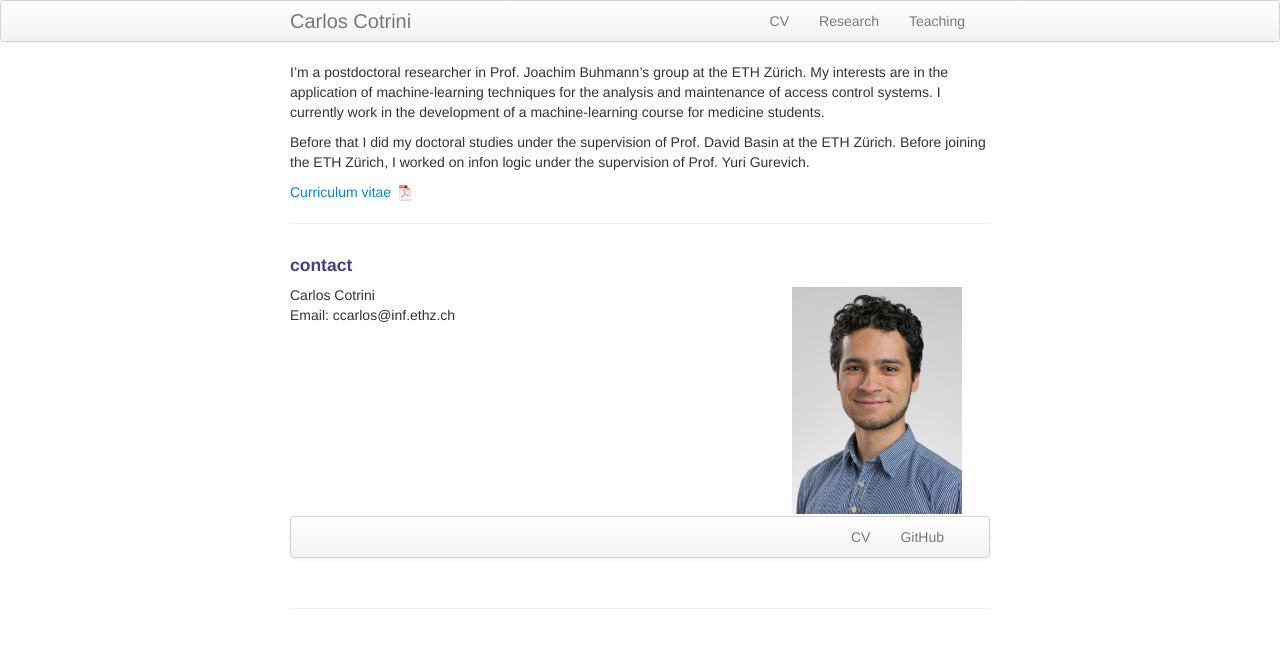
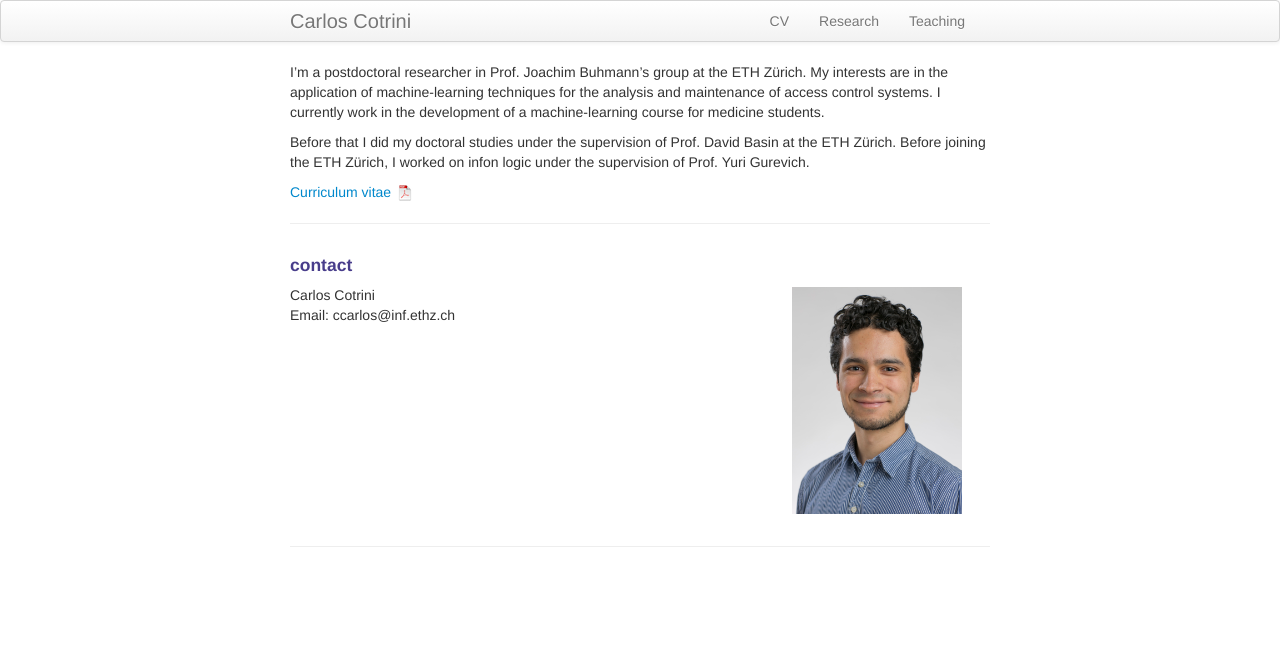
Before and after one commit to carloscotrini/carloscotrini.github.io, a Jekyll site: the page built from index.md, in a window 1280 px wide. Shown: the top 648 px of the page. Built offline with Jekyll 4.4.1, drawn with Linux system fonts in a browser that asks for light colours.

```diff
--- a/index.md
+++ b/index.md
@@ -32,11 +32,13 @@ Before that I did my doctoral studies under the supervision of Prof. David Basin
     </div>
 </div>
 
+<!--
 <div class="navbar">
   <div class="navbar-inner">
       <ul class="nav">
           <li><a href="{{ BASE_PATH }}/assets/CV_carlos_cotrini.pdf">CV</a></li>
-          <li><a href="https://github.com/carloscotrini">GitHub</a></li>
+	  <li><a href="https://github.com/carloscotrini/">GitHub</a></li>
       </ul>
   </div>
 </div>
+-->
```
Also changed, not shown: pages/research.md (+1 -1 lines).
